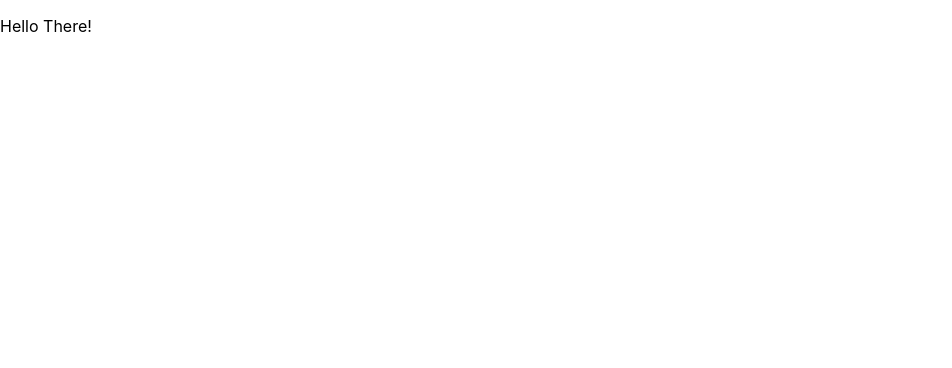
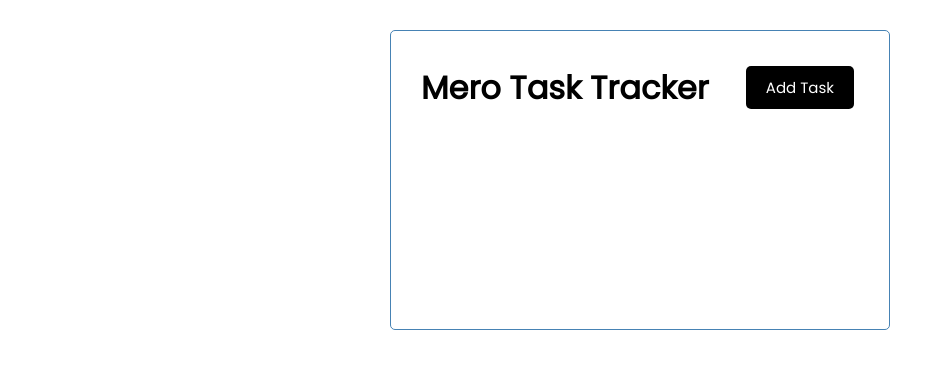
Before and after one commit to sidbelbase/merotask, a React (Create React App) app: page / in a window 1280 px wide. Shown: the top 368 px of the page, without its empty margins (0-952 px from the left). Built offline with nearby package versions, Linux system fonts and the light colour scheme.

Commit message:
feat: add style, props & buttons

```diff
--- a/src/App.js
+++ b/src/App.js
@@ -1,9 +1,9 @@
+import Header from './components/Header';
+
 function App() {
   return (
-    <div className="App">
-      <header className="header">
-        <p>Hello There!</p>
-      </header>
+    <div className="container">
+      <Header title="Mero Task Tracker" />
     </div>
   );
 }
--- /dev/null
+++ b/src/components/Header.js
@@ -0,0 +1,20 @@
+import PropTypes from "prop-types";
+
+const Header = ({ title }) => {
+    return (
+        <header className="header">
+            <h1>{title}</h1>
+            <button className="btn">Add Task</button>
+        </header>
+    )
+}
+
+Header.defaultProps = {
+    title: 'Mero Task Tracker'
+}
+
+Header.propTypes = {
+    title: PropTypes.string.isRequired,
+}
+
+export default Header
--- a/src/index.css
+++ b/src/index.css
@@ -1,13 +1,112 @@
-body {
+@import url('https://fonts.googleapis.com/css2?family=Poppins:wght@300;400&display=swap');
+
+* {
+  box-sizing: border-box;
   margin: 0;
-  font-family: -apple-system, BlinkMacSystemFont, 'Segoe UI', 'Roboto', 'Oxygen',
-    'Ubuntu', 'Cantarell', 'Fira Sans', 'Droid Sans', 'Helvetica Neue',
-    sans-serif;
-  -webkit-font-smoothing: antialiased;
-  -moz-osx-font-smoothing: grayscale;
+  padding: 0;
 }
 
-code {
-  font-family: source-code-pro, Menlo, Monaco, Consolas, 'Courier New',
-    monospace;
+body {
+  font-family: 'Poppins', sans-serif;
 }
+
+.container {
+  max-width: 500px;
+  margin: 30px auto;
+  overflow: auto;
+  min-height: 300px;
+  border: 1px solid steelblue;
+  padding: 30px;
+  border-radius: 5px;
+}
+
+.header {
+  display: flex;
+  justify-content: space-between;
+  align-items: center;
+  margin-bottom: 20px;
+}
+
+.btn {
+  display: inline-block;
+  background: #000;
+  color: #fff;
+  border: none;
+  padding: 10px 20px;
+  margin: 5px;
+  border-radius: 5px;
+  cursor: pointer;
+  text-decoration: none;
+  font-size: 15px;
+  font-family: inherit;
+}
+
+.btn:focus {
+  outline: none;
+}
+
+.btn:active {
+  transform: scale(0.98);
+}
+
+.btn-block {
+  display: block;
+  width: 100%;
+}
+
+.task {
+  background: #f4f4f4;
+  margin: 5px;
+  padding: 10px 20px;
+  cursor: pointer;
+}
+
+.task.reminder {
+  border-left: 5px solid green;
+}
+
+.task h3 {
+  display: flex;
+  align-items: center;
+  justify-content: space-between;
+}
+
+.add-form {
+  margin-bottom: 40px;
+}
+
+.form-control {
+  margin: 20px 0;
+}
+
+.form-control label {
+  display: block;
+}
+
+.form-control input {
+  width: 100%;
+  height: 40px;
+  margin: 5px;
+  padding: 3px 7px;
+  font-size: 17px;
+}
+
+.form-control-check {
+  display: flex;
+  align-items: center;
+  justify-content: space-between;
+}
+
+.form-control-check label {
+  flex: 1;
+}
+
+.form-control-check input {
+  flex: 2;
+  height: 20px;
+}
+
+footer {
+  margin-top: 30px;
+  text-align: center;
+}
```
